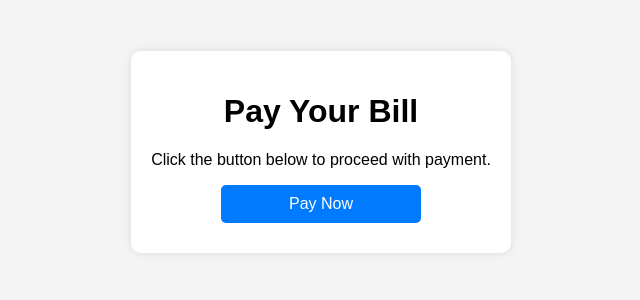
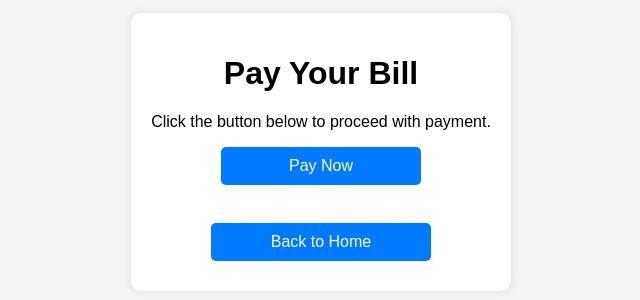
Before and after one commit to genmadow/app, a plain HTML site: page web/pay.html in a window 1280 px wide. Shown: the part 248-548 px from the top of the page, without its empty margins (319-959 px from the left). Drawn offline with Linux system fonts and the light colour scheme.

Commit message:
Update pay.html

```diff
--- a/web/pay.html
+++ b/web/pay.html
@@ -11,6 +11,8 @@
     <h1>Pay Your Bill</h1>
     <p>Click the button below to proceed with payment.</p>
     <button class="button" onclick="processPayment()">Pay Now</button>
+    <br>
+    <a href="../app/index.html" class="button">Back to Home</a>
   </div>
   <script>
     function processPayment() {
```
